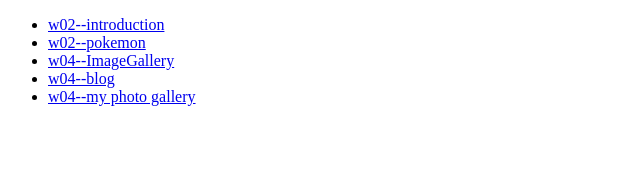
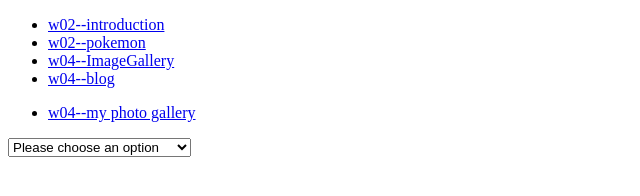
Before and after one commit to seanwang1202/1101-classdemo-410410152, a plain HTML site: page index.html in a window 1280 px wide. Shown: the whole page, without its empty margins (0-640 px from the left). Drawn offline with Linux system fonts and the light colour scheme.

Commit message:
Initial commit

```diff
--- a/index.html
+++ b/index.html
@@ -21,10 +21,25 @@
                 <li>
                     <a href="./W04/blog.html">w04--blog</a>
                 </li>
+            </ul>
+            <ul>
                 <li>
                     <a href="./W04/my photo gallery.html">w04--my photo gallery</a>
                 </li>
             </ul>
+
+            <select name="課堂實作或自主學習" id="課堂實作或自主學習">
+                <optgroup label="課堂實作">
+                    <option value="Please choose an option">Please choose an option</option>
+                    <option value="w02--introduction">w02--introduction</option>
+                    <option value="w02--pokemon">w02--pokemon</option>
+                    <option value="w04--Image Gallery">w04--Image Gallery</option>
+                    <option value="w04--blog">w04--blog</option>
+                </optgroup>
+                <optgroup label="自主學習">
+                    <option value="w04--my photo gallery">w04--my photo gallery</option>
+                </optgroup>
+            </select>
     </div>
 </body>
 </html>
```
Lines whose indentation alone changed are shown as unchanged.
